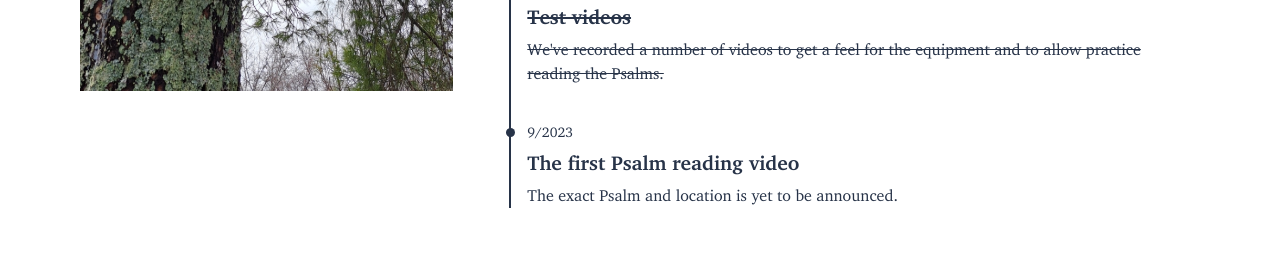
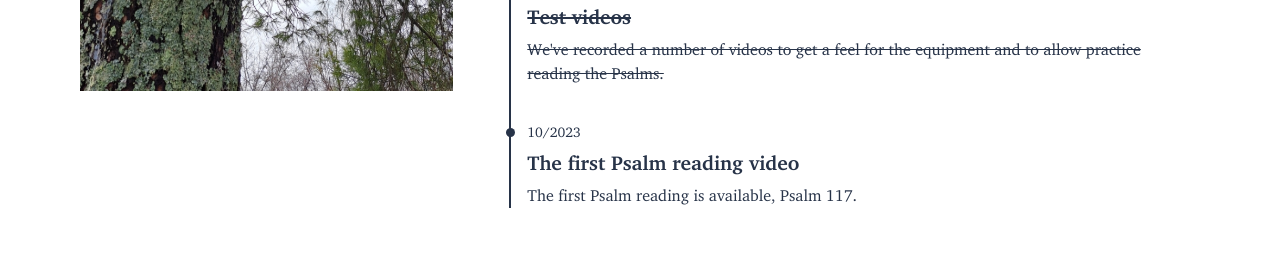
Before and after one commit to Psalms23Project/psalms23project.github.io, a SvelteKit app: page / in a window 1280 px wide. Shown: the part 1860-2118 px from the top of the page. Built offline with nearby package versions, Linux system fonts and the light colour scheme.

Commit message:
Update homepage

```diff
--- a/src/app.postcss
+++ b/src/app.postcss
@@ -2,6 +2,11 @@
 @tailwind base;
 @tailwind components;
 @tailwind utilities;
+
+.youtube-video {
+  aspect-ratio: 16 / 9;
+  width: 100%;
+}
 
 /* Charter */
 @font-face {
--- a/src/routes/+page.svelte
+++ b/src/routes/+page.svelte
@@ -112,13 +112,13 @@ function getIconStr(icon) {
         <div class="flex-start flex items-center pt-3">
           <div class="-ml-[5px] mr-3 h-[9px] w-[9px] rounded-full bg-navyblue"></div>
           <p class="text-sm">
-            9/2023
+            10/2023
           </p>
         </div>
         <div class="mb-6 ml-4 mt-2">
           <h4 class="mb-1.5 text-xl font-semibold">The first Psalm reading video</h4>
           <p class="mb-3">
-            The exact Psalm and location is yet to be announced.
+            The first Psalm reading is available, Psalm 117.
           </p>
         </div>
       </li>
@@ -127,7 +127,7 @@ function getIconStr(icon) {
 </div>
 
 <div id="video" class="max-w-6xl flex mx-auto">
-  <iframe class="mx-auto" width="930" height="523" src="https://www.youtube.com/embed/u8tb-G6BiQc" title="Update on our progress | Test videos | Psalms 23 | Vlog 2" frameborder="0" allow="accelerometer; autoplay; clipboard-write; encrypted-media; picture-in-picture; web-share" allowfullscreen></iframe>
+  <iframe class="mx-auto youtube-video" src="https://www.youtube.com/embed/s8vmXgcJUXQ" title="" frameborder="0" allow="accelerometer; autoplay; clipboard-write; encrypted-media; picture-in-picture; web-share" allowfullscreen></iframe>
 </div>
 
 <div id="locations" class="max-w-6xl flex mx-auto px-4 my-20">
```
